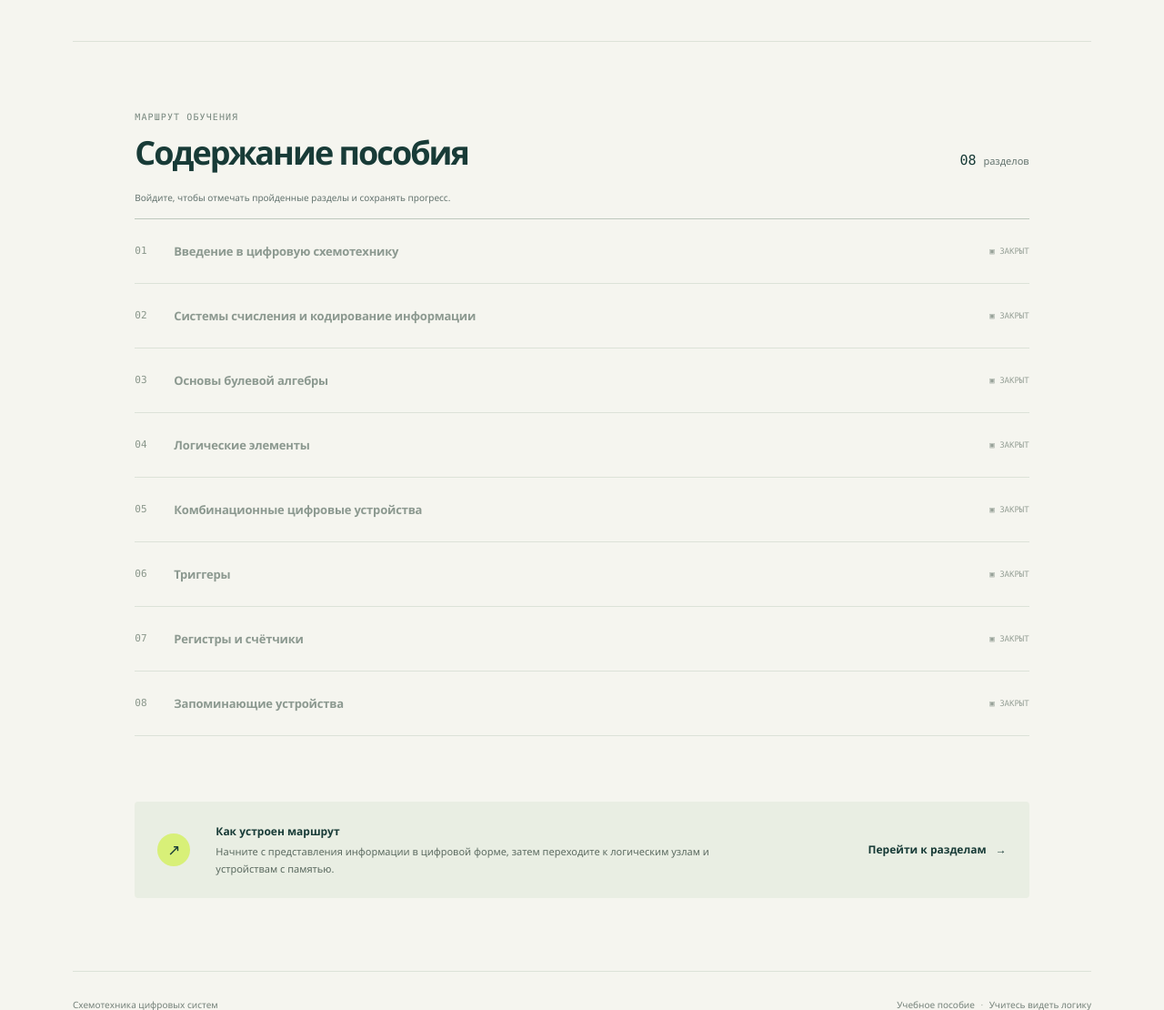
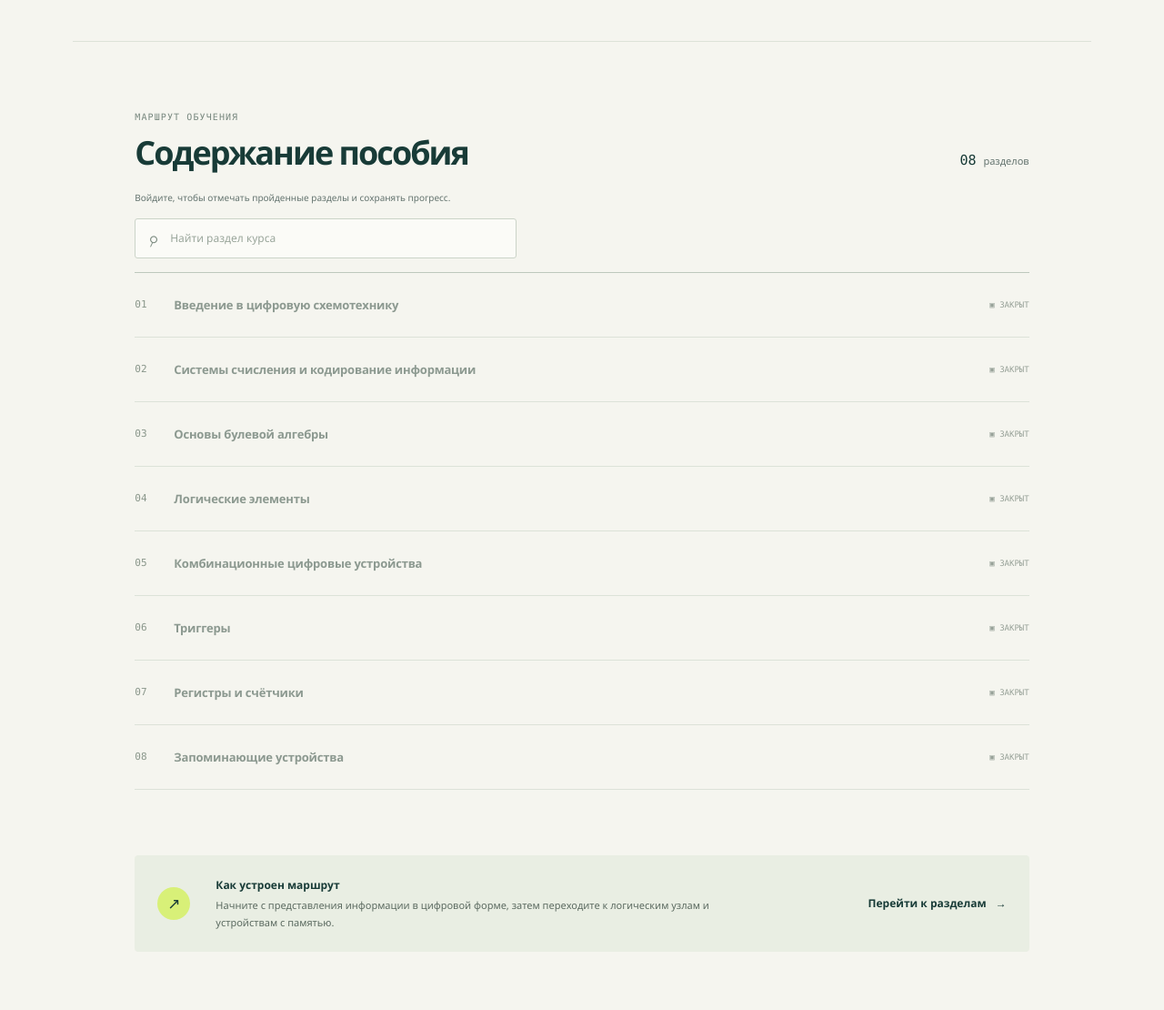
Before and after one commit to schvp/study_guide, a Flask app: page / in a window 1280 px wide. Shown: the part 951-2061 px from the top of the page at 91% size. Run offline with Flask 3, Linux system fonts and the light colour scheme.

Commit message:
search theme

```diff
--- a/static/auth.js
+++ b/static/auth.js
@@ -141,6 +141,34 @@ if (logoutButton) {
     });
 }
 
+const chapterSearch = document.querySelector("[data-chapter-search]");
+if (chapterSearch) {
+    const chapters = Array.from(document.querySelectorAll(".chapter[data-chapter-title]"));
+    const searchResults = document.querySelector("[data-search-results]");
+
+    chapterSearch.addEventListener("input", () => {
+        const query = chapterSearch.value.trim().toLocaleLowerCase("ru");
+        let visibleCount = 0;
+
+        chapters.forEach((chapter) => {
+            const matches = chapter.dataset.chapterTitle.includes(query);
+            chapter.hidden = !matches;
+            if (matches) {
+                visibleCount += 1;
+            }
+        });
+
+        searchResults.hidden = query.length === 0;
+        if (query.length > 0) {
+            searchResults.textContent = visibleCount === 0
+                ? "Разделы не найдены. Попробуйте изменить запрос."
+                : `Найдено разделов: ${visibleCount}`;
+        } else {
+            searchResults.textContent = "";
+        }
+    });
+}
+
 const completeChapterButton = document.querySelector("[data-complete-chapter]");
 if (completeChapterButton) {
     completeChapterButton.addEventListener("click", async () => {
--- a/static/style.css
+++ b/static/style.css
@@ -865,6 +865,68 @@ p {
     display: none;
 }
 
+.chapter-search {
+    display: flex;
+    width: min(100%, 420px);
+    min-height: 44px;
+    align-items: center;
+    gap: 10px;
+    margin: 0 0 15px;
+    padding: 0 13px;
+    border: 1px solid #cbd4c8;
+    border-radius: 3px;
+    background: #fbfbf7;
+    color: #7d8c81;
+}
+
+.chapter-search:focus-within {
+    border-color: #587b68;
+    box-shadow: 0 0 0 3px rgb(88 123 104 / 13%);
+}
+
+.search-icon {
+    font-size: 23px;
+    line-height: 1;
+    transform: rotate(-20deg);
+}
+
+.chapter-search input {
+    width: 100%;
+    min-width: 0;
+    border: 0;
+    outline: 0;
+    background: transparent;
+    color: var(--ink);
+    font: inherit;
+    font-size: 12px;
+}
+
+.chapter-search input::placeholder {
+    color: #9aa69b;
+}
+
+.visually-hidden {
+    position: absolute;
+    width: 1px;
+    height: 1px;
+    padding: 0;
+    overflow: hidden;
+    clip: rect(0, 0, 0, 0);
+    white-space: nowrap;
+    clip-path: inset(50%);
+}
+
+.search-results {
+    margin: -5px 0 13px;
+    color: var(--muted);
+    font-size: 10px;
+}
+
+.search-results[hidden],
+.chapter[hidden] {
+    display: none;
+}
+
 .chapters {
     margin: 0;
     padding: 0;
--- a/templates/index.html
+++ b/templates/index.html
@@ -179,9 +179,22 @@
                 <p class="progress-prompt">Новые разделы открываются по очереди: после прохождения текущего становится доступен следующий.</p>
             {% endif %}
 
-            <ol class="chapters">
+            <label class="chapter-search">
+                <span class="search-icon" aria-hidden="true">⌕</span>
+                <span class="visually-hidden">Поиск по названиям разделов</span>
+                <input
+                    type="search"
+                    data-chapter-search
+                    placeholder="Найти раздел курса"
+                    autocomplete="off"
+                    aria-controls="chapter-list"
+                >
+            </label>
+            <p class="search-results" data-search-results aria-live="polite" hidden></p>
+
+            <ol class="chapters" id="chapter-list">
                 {% for chapter in chapters %}
-                    <li class="chapter">
+                    <li class="chapter" data-chapter-title="{{ chapter|lower }}">
                         <span class="number">{{ "%02d"|format(loop.index) }}</span>
                         {% if loop.index in accessible_chapters %}
                             <a class="chapter-link{% if loop.index in completed_chapters %} is-complete{% endif %}" href="{{ url_for('course_chapter', chapter_id=loop.index) }}">
```
Also changed, not shown: tests/test_auth.py (+3 -0 lines).
